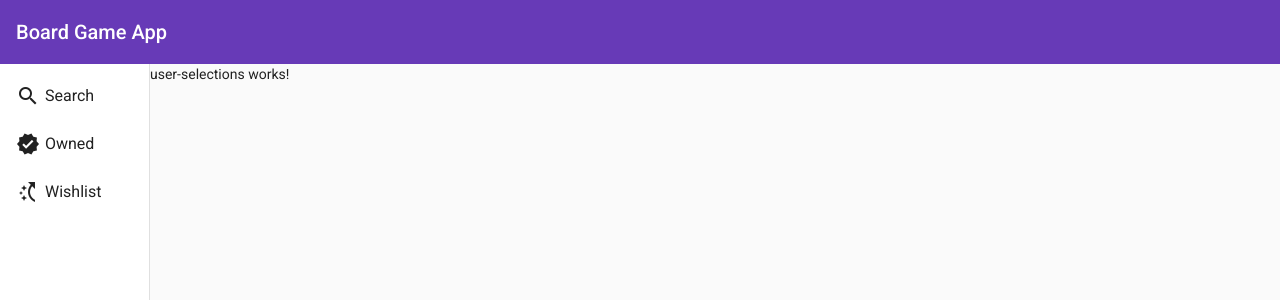
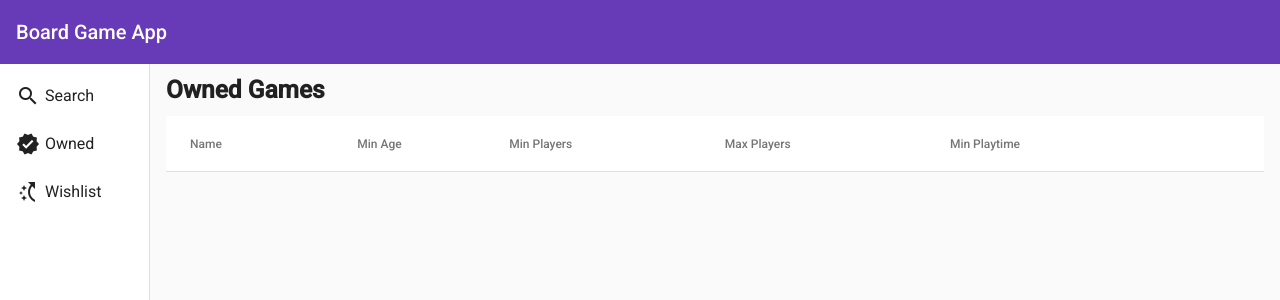
Before and after one commit to MrHyde801/AngularBoardGameApp, an Angular app: page /owned in a window 1280 px wide. Shown: the top 300 px of the page. Built offline with nearby package versions, Linux system fonts and the light colour scheme.

Commit message:
finised part 11 user-selections-page

```diff
--- a/package.json
+++ b/package.json
@@ -20,6 +20,7 @@
     "@angular/platform-browser": "~13.2.0",
     "@angular/platform-browser-dynamic": "~13.2.0",
     "@angular/router": "~13.2.0",
+    "@types/lodash": "^4.14.181",
     "rxjs": "~7.5.0",
     "tslib": "^2.3.0",
     "zone.js": "~0.11.4"
--- a/src/app/components/user-selections/user-selections.component.html
+++ b/src/app/components/user-selections/user-selections.component.html
@@ -1 +1,49 @@
-<p>user-selections works!</p>
+<div class="main-container">
+    <div class="title">{{listTypeTitle}}</div>
+
+    <table mat-table [dataSource]="dataSource" class="selection-table">
+        <ng-container matColumnDef="name">
+            <th mat-header-cell *matHeaderCellDef>Name</th>
+            <td mat-cell *matCellDef="let element"> {{element.name}} </td>
+        </ng-container>
+
+        <ng-container matColumnDef="image">
+            <th mat-header-cell *matHeaderCellDef></th>
+            <td mat-cell *matCellDef="let element">
+                <img [src]="element.images.thumb">
+            </td>
+        </ng-container>
+
+        <ng-container matColumnDef="min_age">
+            <th mat-header-cell *matHeaderCellDef>Min Age</th>
+            <td mat-cell *matCellDef="let element"> {{element.min_age}} </td>
+        </ng-container>
+
+        <ng-container matColumnDef="min_players">
+            <th mat-header-cell *matHeaderCellDef>Min Players</th>
+            <td mat-cell *matCellDef="let element"> {{element.min_players}} </td>
+        </ng-container>
+
+        <ng-container matColumnDef="max_players">
+            <th mat-header-cell *matHeaderCellDef>Max Players</th>
+            <td mat-cell *matCellDef="let element"> {{element.max_players}} </td>
+        </ng-container>
+
+        <ng-container matColumnDef="min_playtime">
+            <th mat-header-cell *matHeaderCellDef>Min Playtime</th>
+            <td mat-cell *matCellDef="let element"> {{element.min_playtime}} </td>
+        </ng-container>
+
+        <ng-container matColumnDef="delete">
+            <th mat-header-cell *matHeaderCellDef></th>
+            <td mat-cell *matCellDef="let element">
+                <button mat-icon-button (click)="deleteGame(element)">
+                    <mat-icon>delete</mat-icon>
+                </button>
+            </td>
+        </ng-container>
+
+        <tr mat-header-row *matHeaderRowDef="displayedColumns"></tr>
+        <tr mat-row *matRowDef="let row; columns: displayedColumns;"></tr>
+    </table>
+</div>
--- a/src/app/components/user-selections/user-selections.component.scss
+++ b/src/app/components/user-selections/user-selections.component.scss
@@ -0,0 +1,21 @@
+.main-container {
+    padding: 16px;
+}
+
+.title {
+    font-size: 1.75em;
+    font-weight: bold;
+}
+
+.selection-table {
+    margin-top: 16px;
+    width: 100%;
+}
+
+.mat-icon {
+    color: grey;
+}
+
+.mat-column-delete {
+    width: 50px;
+}
--- a/src/app/components/user-selections/user-selections.component.ts
+++ b/src/app/components/user-selections/user-selections.component.ts
@@ -1,4 +1,10 @@
 import { Component, OnInit } from '@angular/core';
+import { ActivatedRoute } from '@angular/router';
+import { LocalStorageService } from 'src/app/services/local-storage.service';
+import { ListType } from 'src/app/enums/list-type';
+import { Game } from 'src/app/interfaces/game';
+import { Subject, takeUntil, tap} from 'rxjs';
+import * as _ from 'lodash';
 
 @Component({
   selector: 'app-user-selections',
@@ -6,10 +12,57 @@ import { Component, OnInit } from '@angular/core';
   styleUrls: ['./user-selections.component.scss']
 })
 export class UserSelectionsComponent implements OnInit {
+  unsubscribe = new Subject<void>();
 
-  constructor() { }
+  listType!: ListType;
+  listTypeTitle!: string;
+  ownedGames!: Game[];
+  wishListGames!: Game[];
+
+  dataSource!: Game[];
+  displayedColumns = ['name', 'image', 'min_age', 'min_players', 'max_players', 'min_playtime', 'delete'];
+
+  constructor(
+    private route: ActivatedRoute,
+    private localStorageService: LocalStorageService
+  ) { }
 
   ngOnInit(): void {
+    this.listType = this.route.snapshot.routeConfig?.path === 'owned' ? ListType.OWNEDLIST : ListType.WISHLIST;
+    this.listTypeTitle = this.listType === ListType.OWNEDLIST ? 'Owned Games' : 'Wishlist Games';
+
+    if (this.listType === ListType.OWNEDLIST) {
+      this.localStorageService.getGameList(ListType.OWNEDLIST);
+      this.localStorageService.ownedGames.pipe(
+          takeUntil(this.unsubscribe),
+          tap(games => {
+              this.ownedGames = games;
+              this.dataSource = this.ownedGames;
+          })
+      ).subscribe();
+    } else {
+        this.localStorageService.getGameList(ListType.WISHLIST);
+        this.localStorageService.wishListGames.pipe(
+            takeUntil(this.unsubscribe),
+            tap(games => {
+                this.wishListGames = games;
+                this.dataSource = this.wishListGames;
+            })
+        ).subscribe();
+    }
+  }
+
+  deleteGame(game: Game) {
+    if (this.listType === ListType.OWNEDLIST) {
+        this.localStorageService.deleteGame(game, ListType.OWNEDLIST);
+    } else {
+        this.localStorageService.deleteGame(game, ListType.WISHLIST);
+    }
+  }
+
+  ngOnDestroy(): void {
+    this.unsubscribe.next();
+    this.unsubscribe.complete();
   }
 
 }
--- a/tsconfig.json
+++ b/tsconfig.json
@@ -21,7 +21,8 @@
     "lib": [
       "es2020",
       "dom"
-    ]
+    ],
+    "suppressImplicitAnyIndexErrors": true,
   },
   "angularCompilerOptions": {
     "enableI18nLegacyMessageIdFormat": false,
```
Also changed, not shown: src/app/modules/material.module.ts (+5 -2 lines), 1 other file (tests, documents, lock files or other folders).
